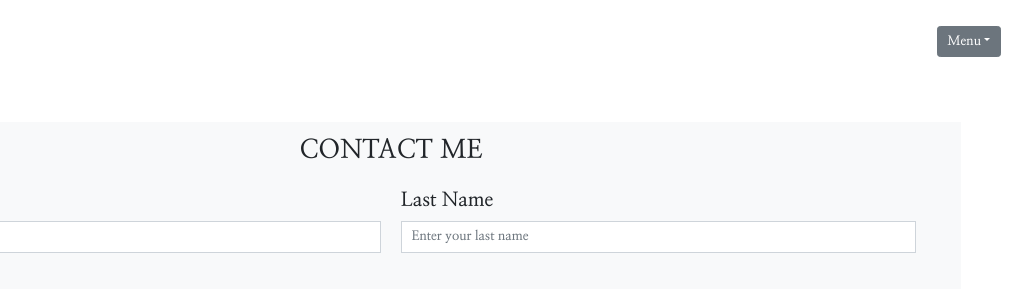
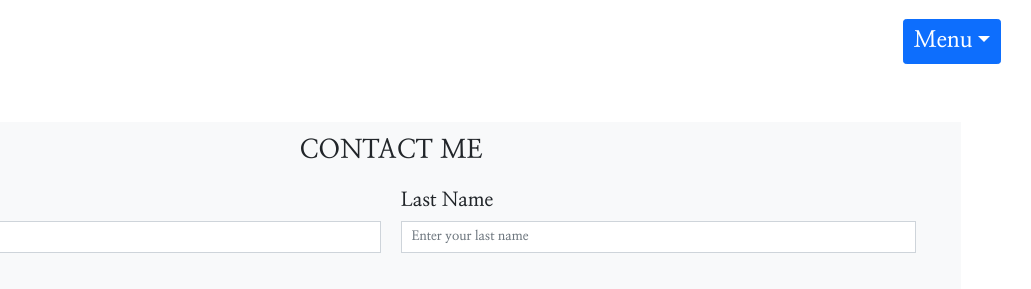
Before and after one commit to taofeekajibade/my-portfolio, a plain HTML site: page Responsive-design-2/contact.html in a window 1280 px wide. Shown: the top 289 px of the page, 249-1280 px from the left. Drawn offline with Linux system fonts and the light colour scheme; a web font is replaced by a local one.

Commit message:
update contact.html

```diff
--- a/Responsive-design-2/contact.html
+++ b/Responsive-design-2/contact.html
@@ -22,7 +22,7 @@
         </div>
         </div>
         <div class="btn-group">
-          <button class="btn btn-secondary dropdown-toggle" type="button" id="dropdownMenuClickableInside" data-bs-toggle="dropdown" data-bs-auto-close="outside" aria-expanded="false">Menu</button>
+          <button class="btn btn-primary fs-3 dropdown-toggle" type="button" id="dropdownMenuClickableInside" data-bs-toggle="dropdown" data-bs-auto-close="outside" aria-expanded="false">Menu</button>
         <ul class="align-self-right dropdown-menu" aria-labelledby="dropdownMenuClicableInside">
             <li class="dropdown-item"><a href="index.html">Home</a></li>
             <li class="dropdown-item"><a href="about.html">About</a></li>
```
